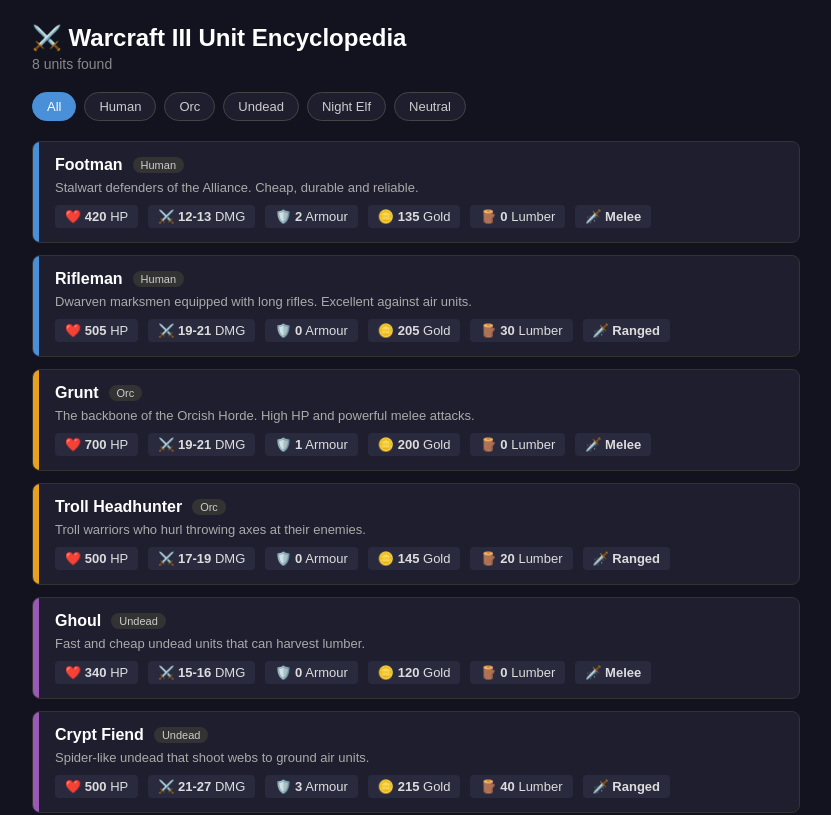
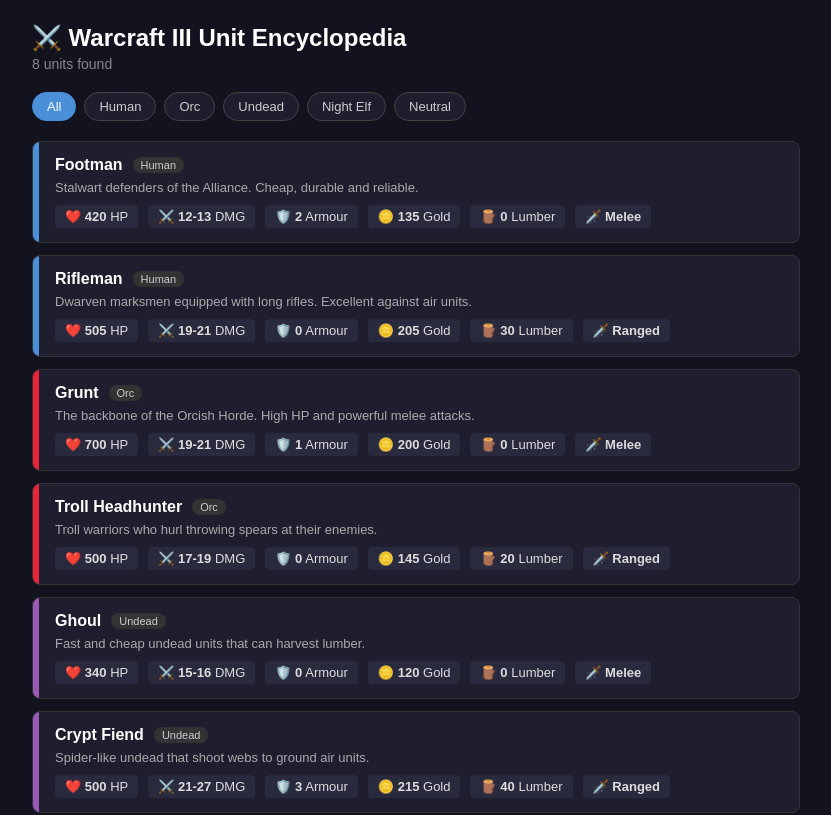
Before and after one commit to DamonLindsay/wc3-units, a Vue app: page / in a window 1280 px wide. Shown: the top 815 px of the page, without its empty margins (224-1055 px from the left). Built offline with nearby package versions, Linux system fonts and the light colour scheme; the HTML template or start-up script is replaced by a standard one.

Commit message:
fix: correct Troll Headhunter weapon description to spears

```diff
--- a/src/components/UnitCard.vue
+++ b/src/components/UnitCard.vue
@@ -8,7 +8,7 @@
 const raceColour = (race: Unit['race']) => {
   const colours: Record<Unit['race'], string> = {
     Human: '#4a90d9',
-    Orc: '#e8a020',
+    Orc: '#e8253a',
     Undead: '#9b59b6',
     'Night Elf': '#2ecc71',
     Neutral: '#888888',
--- a/src/data/units.ts
+++ b/src/data/units.ts
@@ -53,7 +53,7 @@
     damage: '17-19',
     armor: 0,
     cost: { gold: 145, lumber: 20 },
-    description: 'Troll warriors who hurl throwing axes at their enemies.',
+    description: 'Troll warriors who hurl throwing spears at their enemies.',
   },
   {
     id: 'ghoul',
```
